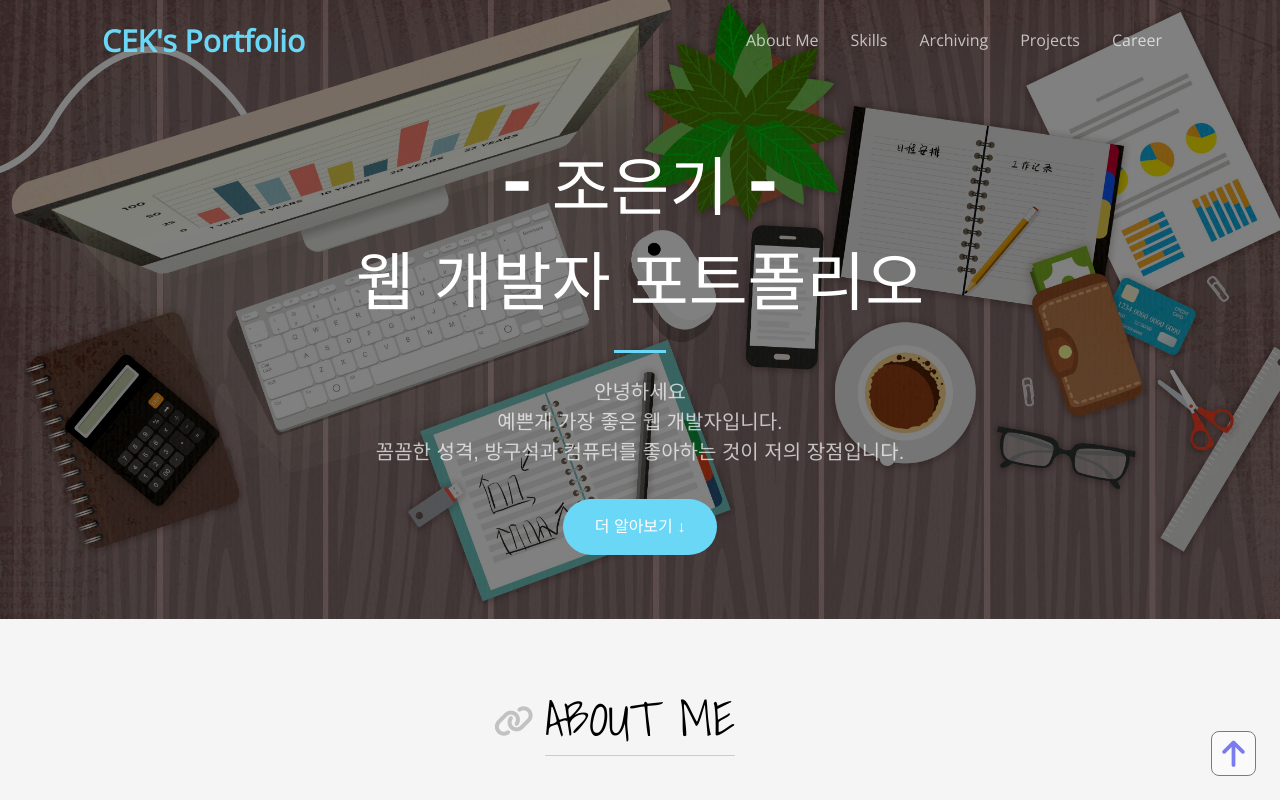
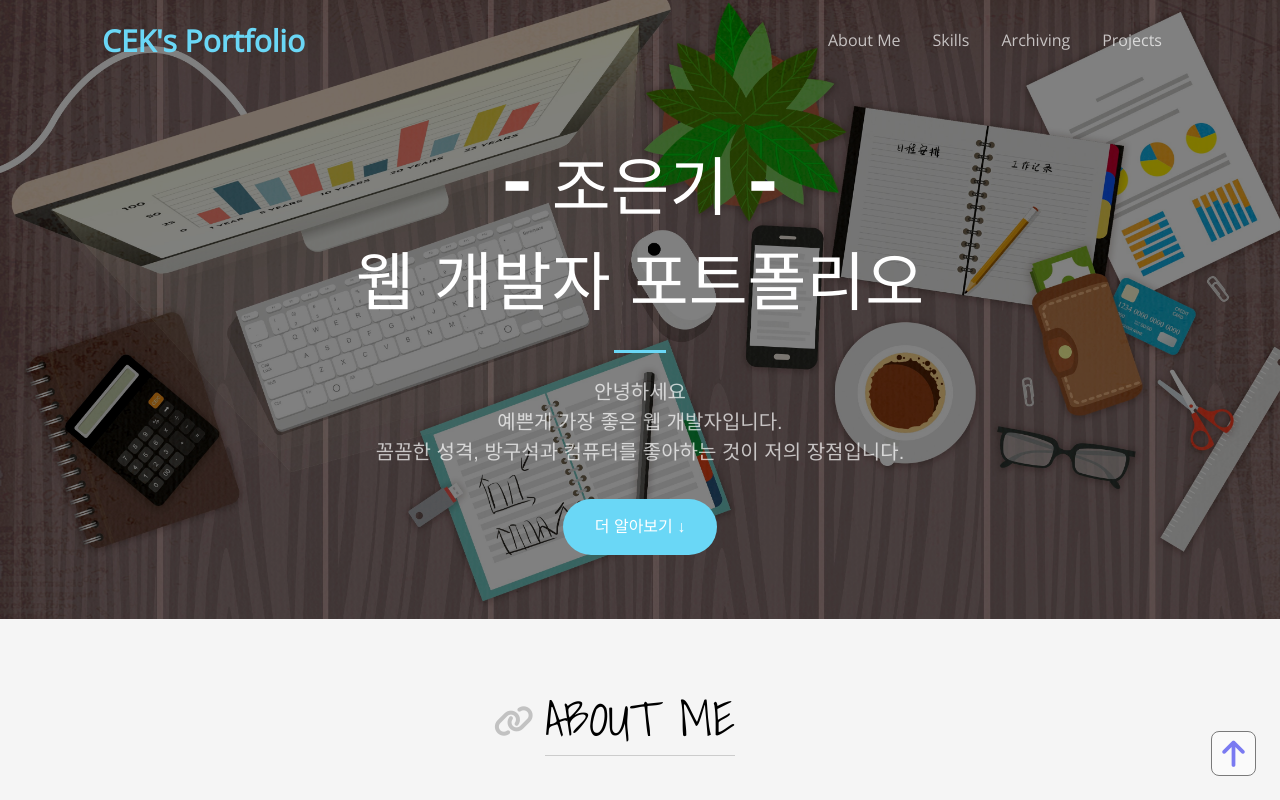
Before and after one commit to eunkeeee/eunkeeee-portfolio, a React (Create React App) app in the folder eunkeeee-portfolio/: page / in a window 1280 px wide. Shown: the top 800 px of the page. Built offline with nearby package versions, Linux system fonts and the light colour scheme; a web font is replaced by a local one.

Commit message:
Nav bar 링크연결

```diff
--- a/eunkeeee-portfolio/src/screens/Header.js
+++ b/eunkeeee-portfolio/src/screens/Header.js
@@ -4,21 +4,34 @@ import { useMediaQuery } from "react-responsive";
 
 const Header = ({ onClick }) => {
   const [isOpen, setMenu] = useState(false);
+  const scrollHeader = () => {
+    console.log("im scrolled");
+  };
   return (
     <div>
       <header className={styles.Header} onClick={onClick}>
-        <div className={styles.content}>
+        <div className={styles.content} onScroll={scrollHeader}>
           <a href="#top">
             <div className={styles.title}>CEK's Portfolio</div>
           </a>
           {isOpen ? null : (
             <div className={styles.navigation__menus}>
               {/* Navigation Bar */}
-              <div className={styles.navigation__menu}>About Me</div>
-              <div className={styles.navigation__menu}>Skills</div>
-              <div className={styles.navigation__menu}>Archiving</div>
-              <div className={styles.navigation__menu}>Projects</div>
-              <div className={styles.navigation__menu}>Career</div>
+              <div className={styles.navigation__menu}>
+                <a href="#AboutMe">About Me</a>
+              </div>
+              <div className={styles.navigation__menu}>
+                <a href="#Skills">Skills</a>
+              </div>
+              <div className={styles.navigation__menu}>
+                <a href="#Archiving">Archiving</a>
+              </div>
+              <div className={styles.navigation__menu}>
+                <a href="#Projects">Projects</a>
+              </div>
+              {/* <div className={styles.navigation__menu}>
+                <a href="#AboutMe">Career</a>
+              </div> */}
             </div>
           )}
           <a
--- a/eunkeeee-portfolio/src/screens/Header.module.css
+++ b/eunkeeee-portfolio/src/screens/Header.module.css
@@ -28,7 +28,7 @@
   display: flex;
   align-items: center;
 }
-.navigation__menu {
+.navigation__menu a {
   padding: 0 1rem;
   font-size: 1rem;
   font-weight: 700;
@@ -37,7 +37,7 @@
   color: var(--transparent-white);
   font-weight: 400;
 }
-.navigation__menu:hover {
+.navigation__menu a:hover {
   color: var(--logo-color);
   font-weight: 500;
 }
--- a/eunkeeee-portfolio/src/styles.css
+++ b/eunkeeee-portfolio/src/styles.css
@@ -9,6 +9,7 @@ html {
 a {
   text-decoration: none;
 }
+
 .hidden {
   display: none;
 }
```
